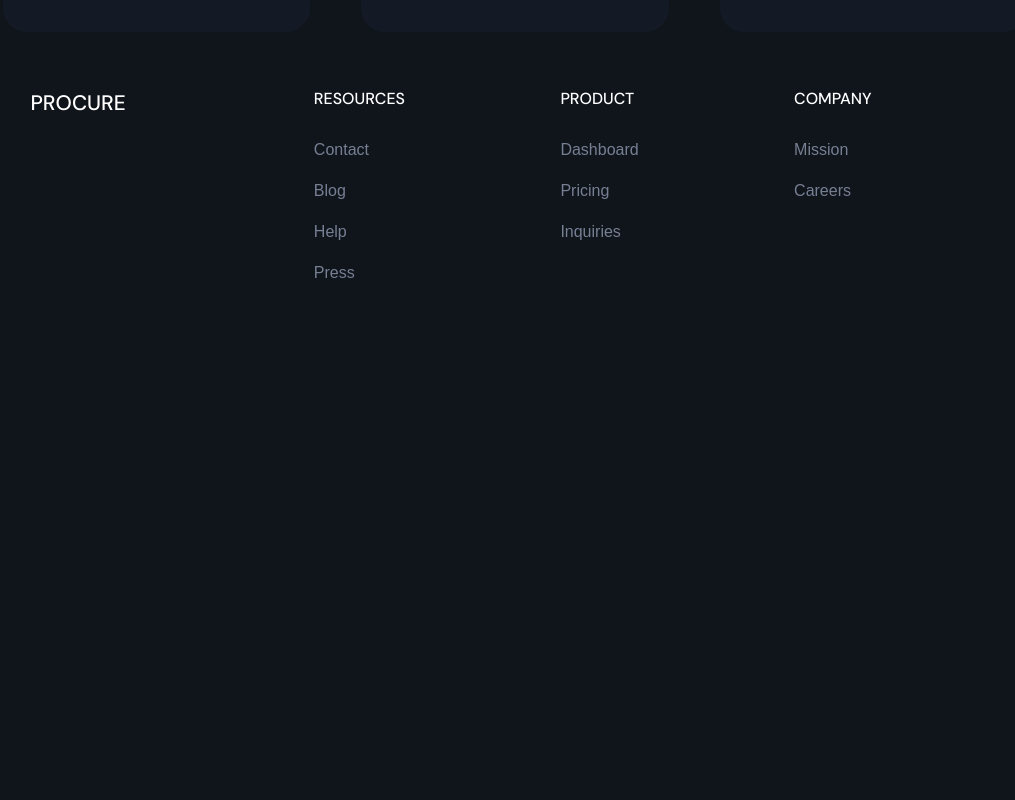
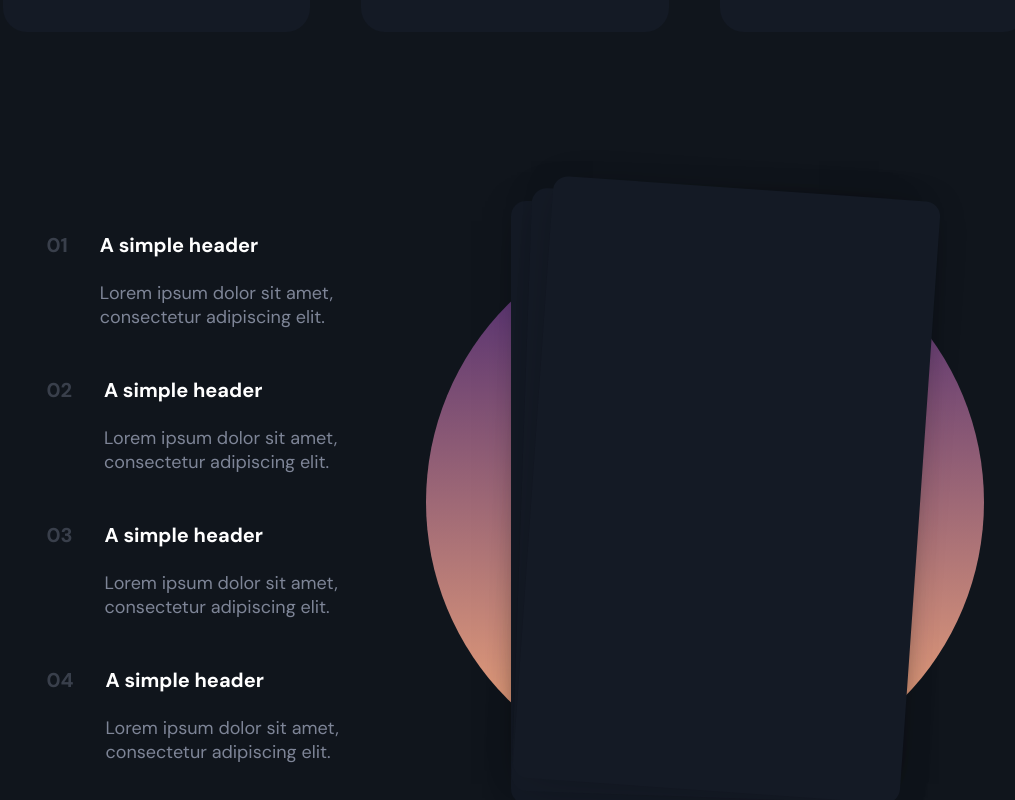
Before and after one commit to rayanwaked/procure-project, a React (Create React App) app: page / in a window 1280 px wide. Shown: the part 1358-2158 px from the top of the page, without its empty margins (125-1140 px from the left). Before the commit the page ends 1687 px from the top, so only its background shows below. Built offline with nearby package versions, Linux system fonts and the light colour scheme.

Commit message:
Created four-features.tsx and four-features.css. Still a work in progress.

```diff
--- /dev/null
+++ b/src/pages/landing/four-features/four-features.css
@@ -0,0 +1,105 @@
+.FourFeaturesContainer {
+    display: flex;
+    flex-direction: row;
+    justify-content: space-around;
+    margin-bottom: 180px;
+}
+
+/* Text */
+.FourFeaturesContentAlignment {
+    display: flex;
+    flex-direction: row;
+    gap: 32px;
+    margin-bottom: 10px;
+}
+
+.FourFeatureTextAlignment {
+    display: flex;
+    flex-direction: column;
+    text-align: left;
+}
+
+.FourFeaturesNumber {
+    font-family: 'DM Sans', regular, sans-serif;
+    font-weight: 700;
+    font-size: 20px;
+    color: #777F93;
+    opacity: 40%;
+}
+
+.FourFeaturesHeader {
+    font-family: 'DM Sans', regular, sans-serif;
+    font-weight: 700;
+    font-size: 20px;
+    margin-bottom: 5px;
+    color: white;
+}
+
+.FourFeaturesText {
+    font-family: 'DM Sans', regular, sans-serif;
+    font-size: 18px;
+    color: #7E8597;
+}
+
+/* Images */
+.FourFeaturesImage {
+    display: flex;
+    justify-content: center;
+    align-items: center;
+}
+
+.FourFeaturesImageBackground {
+    display: flex;
+    justify-content: center;
+    align-items: center;
+
+    height: 558px;
+    width: 558px;
+    border-radius: 100%;
+    background: linear-gradient(180deg, #432371 0%, #FAAE7B 100%);
+}
+
+.FourFeaturesInvoiceDetails1 {
+    height: 603px;
+    width: 388px;
+    border-radius: 15px;
+    background: #141A25;
+    box-shadow: 0 0 40px -20px rgba(0, 0, 0, 0.53);
+
+    transform: rotate(2deg);
+    transform-origin: bottom right;
+}
+
+.FourFeaturesInvoiceDetails2 {
+    height: 603px;
+    width: 388px;
+    border-radius: 15px;
+    background: #141A25;
+    box-shadow: 0 0 40px -20px rgba(0, 0, 0, 0.53);
+
+    transform: rotate(2deg);
+    transform-origin: bottom right;
+}
+
+.FourFeaturesInvoiceDetails3 {
+    height: 603px;
+    width: 388px;
+    border-radius: 15px;
+    background: #141A25;
+    box-shadow: 0 0 40px -20px rgba(0, 0, 0, 0.53);
+
+    transform: rotate(0deg);
+    transform-origin: bottom right;
+}
+
+@media (max-width: 1000px) {
+    .FourFeaturesContainer {
+        display: flex;
+        flex-direction: column-reverse;
+        gap: 200px;
+        margin-bottom: 180px;
+
+        text-align: center;
+        align-items: center;
+    }
+}
--- /dev/null
+++ b/src/pages/landing/four-features/four-features.tsx
@@ -0,0 +1,67 @@
+/* Import Styles */
+import "../../../styles.css";
+import "./four-features.css";
+
+/* Import Files */
+/* Import Icons */
+
+
+/* Code */
+export default function FourFeatures() {
+    return (
+        <div className="FourFeaturesContainer">
+            <div className="FourFeaturesText">
+                <div className="FourFeaturesContentAlignment">
+                    {/* Feature 01 */}
+                    <p className="FourFeaturesNumber">01</p>
+                    <div className="FourFeatureTextAlignment">
+                        <p className="FourFeaturesHeader">A simple header</p>
+                        <p className="FourFeaturesText">Lorem ipsum dolor sit amet, <br /> consectetur adipiscing elit.
+                        </p>
+                    </div>
+                </div>
+
+                {/* Feature 02 */}
+                <div className="FourFeaturesContentAlignment">
+                    <p className="FourFeaturesNumber">02</p>
+                    <div className="FourFeatureTextAlignment">
+                        <p className="FourFeaturesHeader">A simple header</p>
+                        <p className="FourFeaturesText">Lorem ipsum dolor sit amet, <br /> consectetur adipiscing elit.
+                        </p>
+                    </div>
+                </div>
+
+                {/* Feature 03 */}
+                <div className="FourFeaturesContentAlignment">
+                    <p className="FourFeaturesNumber">03</p>
+                    <div className="FourFeatureTextAlignment">
+                        <p className="FourFeaturesHeader">A simple header</p>
+                        <p className="FourFeaturesText">Lorem ipsum dolor sit amet, <br /> consectetur adipiscing elit.
+                        </p>
+                    </div>
+                </div>
+
+                {/* Feature 04 */}
+                <div className="FourFeaturesContentAlignment">
+                    <p className="FourFeaturesNumber">04</p>
+                    <div className="FourFeatureTextAlignment">
+                        <p className="FourFeaturesHeader">A simple header</p>
+                        <p className="FourFeaturesText">Lorem ipsum dolor sit amet, <br /> consectetur adipiscing elit.
+                        </p>
+                    </div>
+                </div>
+            </div>
+            <div className="FourFeaturesImage">
+                <div className="FourFeaturesImageBackground">
+                    <div className="FourFeaturesInvoiceDetails3">
+                        <div className="FourFeaturesInvoiceDetails2">
+                            <div className="FourFeaturesInvoiceDetails1">
+
+                            </div>
+                        </div>
+                    </div>
+                </div>
+            </div>
+        </div>
+    );
+}
--- a/src/pages/landing/getting-started/getting-started.css
+++ b/src/pages/landing/getting-started/getting-started.css
@@ -1,3 +1,7 @@
+.GettingStartedContainer {
+    margin-bottom: 180px;
+}
+
 .LandingGettingStartedHeadline {
     color: white;
     font-family: 'DM Sans', regular, sans-serif;
--- a/src/pages/landing/landing.tsx
+++ b/src/pages/landing/landing.tsx
@@ -16,6 +16,7 @@ import HeroHistory from "./header/hero/history/history";
 
 import LandingFooter from "./footer/footer";
 import GettingStarted from "./getting-started/getting-started";
+import FourFeatures from "./four-features/four-features";
 
 /* Code */
 export default function Landing() {
@@ -76,6 +77,11 @@ export default function Landing() {
                 <GettingStarted />
             </div>
 
+            {/* Four Features */}
+            <div>
+                <FourFeatures />
+            </div>
+
             {/* Footer */}
             <div className="Footer">
                 <LandingFooter />
```
